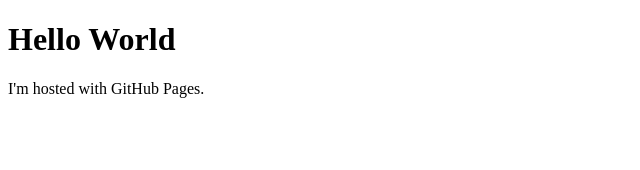
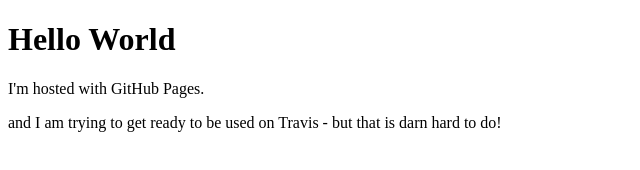
Before and after one commit to scottspence/FirstAidSMS, a plain HTML site: page index.html in a window 1280 px wide. Shown: the whole page, without its empty margins (0-640 px from the left). Drawn offline with Linux system fonts and the light colour scheme.

Commit message:
Update index.html

```diff
--- a/index.html
+++ b/index.html
@@ -3,5 +3,6 @@
 <body>
 <h1>Hello World</h1>
 <p>I'm hosted with GitHub Pages.</p>
+  <p> and I am trying to get ready to be used on Travis - but that is darn hard to do! </p>
 </body>
 </html>
```
